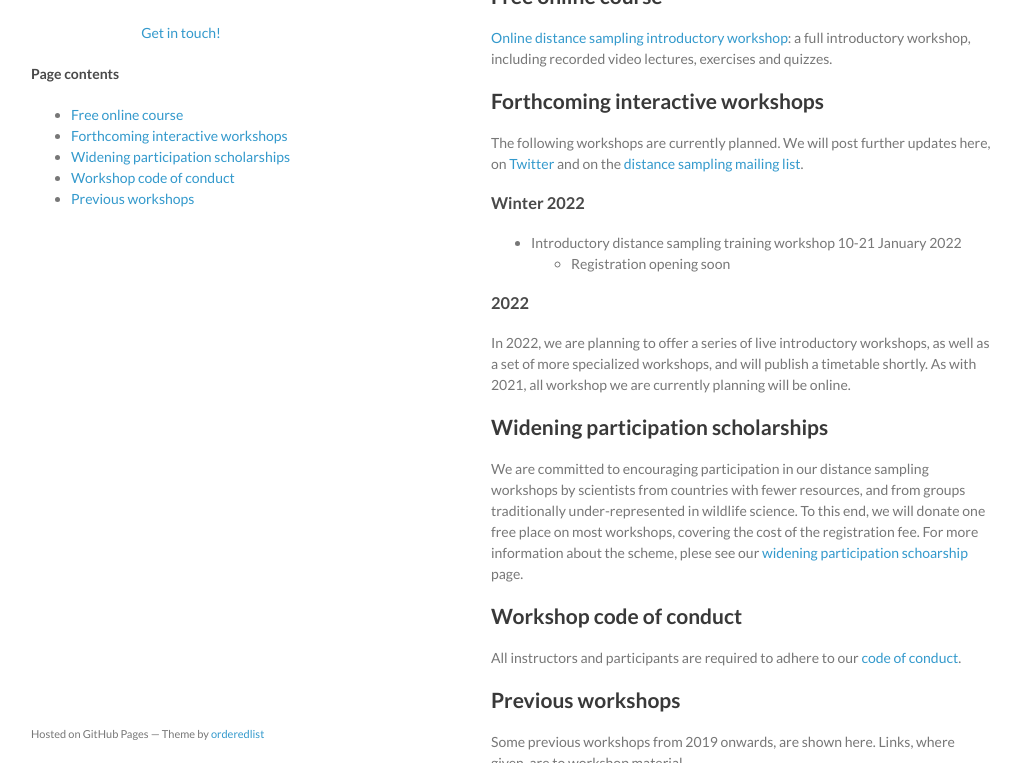
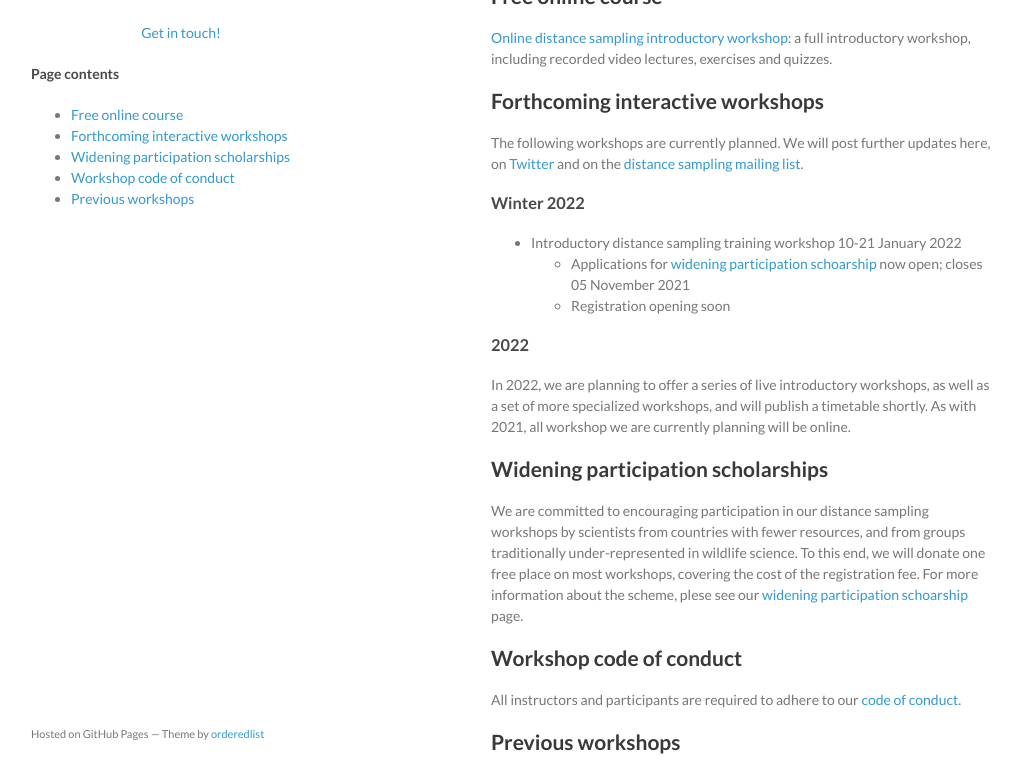
Before and after one commit to distanceworkshops/distanceworkshops.github.io, a Jekyll site: the page built from index.md, in a window 1280 px wide and 900 px high, cut to the strip 137-900 px from the top of the window. Shown: the whole strip, without its empty margins (129-1150 px from the left). Built offline with Jekyll 4.4.1, drawn with Linux system fonts in a browser that asks for light colours.

Commit message:
intro widening mention

```diff
--- a/index.md
+++ b/index.md
@@ -20,6 +20,7 @@ The following workshops are currently planned.  We will post further updates her
 ### Winter 2022
 
 - Introductory distance sampling training workshop 10-21 January 2022
+  - Applications for [widening participation schoarship](widening-participation) now open; closes 05 November 2021
   - Registration opening soon
 
 ### 2022
```
